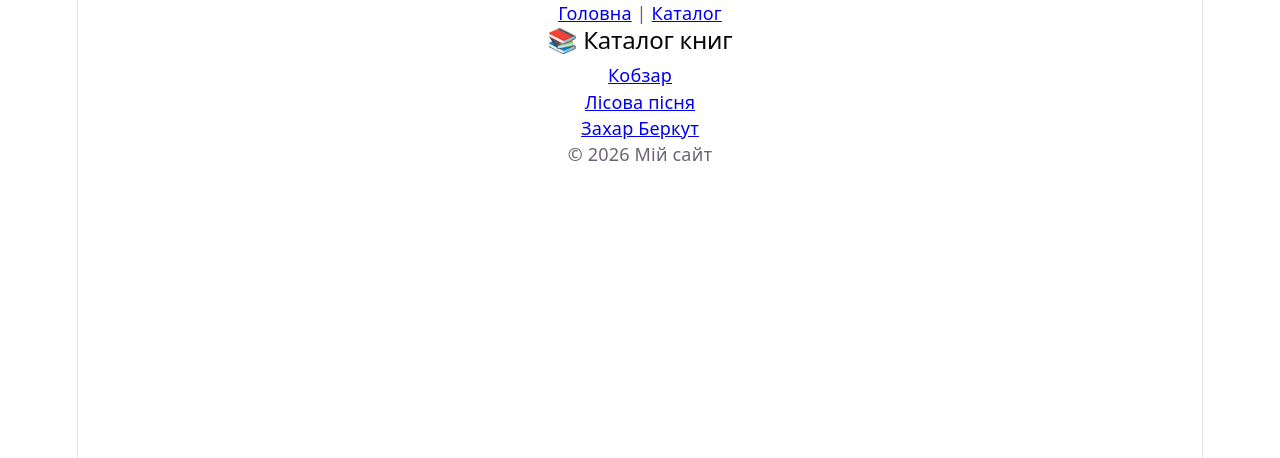
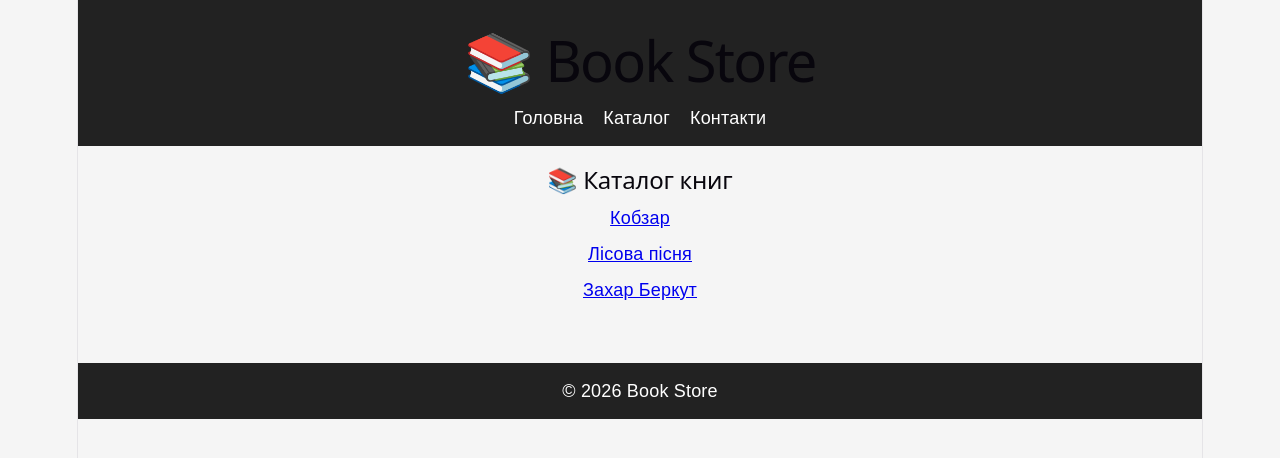
Before and after one commit to AndriNievrov/React-8lab, a React (Vite) app: page /catalog in a window 1280 px wide. Shown: the top 458 px of the page. Built offline with nearby package versions, Linux system fonts and the light colour scheme.

Commit message:
Lab 12 React

```diff
--- a/src/App.css
+++ b/src/App.css
@@ -1,42 +1,75 @@
 body {
-  font-family: Arial;
+  margin: 0;
+  font-family: Arial, sans-serif;
+  background: #f5f5f5;
+}
+
+.header {
+  background: #222;
+  color: white;
+  padding: 15px;
   text-align: center;
 }
 
-.loading {
-  font-size: 28px;
-  margin-top: 50px;
+.header nav {
+  margin-top: 10px;
 }
 
-.banner {
-  background: orange;
-  padding: 10px;
-  font-weight: bold;
+.header a {
+  color: white;
+  margin: 0 10px;
+  text-decoration: none;
+}
+
+.page {
+  padding: 20px;
+  text-align: center;
+}
+
+.book-item {
   margin: 10px;
 }
 
-.book-list {
-  display: flex;
-  gap: 20px;
-  justify-content: center;
-  margin: 20px;
+.footer {
+  background: #222;
+  color: white;
+  text-align: center;
+  padding: 15px;
+  margin-top: 30px;
 }
 
-.card {
-  border: 1px solid #ccc;
-  padding: 15px;
-  width: 200px;
+.form-container {
+  max-width: 400px;
+  margin: 30px auto;
+  background: white;
+  padding: 20px;
   border-radius: 10px;
 }
 
-.card-img {
+input,
+textarea {
   width: 100%;
+  padding: 10px;
+  margin-top: 10px;
+  box-sizing: border-box;
+}
+
+textarea {
+  height: 100px;
 }
 
 button {
+  margin-top: 15px;
+  padding: 10px;
+  width: 100%;
   background: green;
   color: white;
   border: none;
-  padding: 8px;
   cursor: pointer;
 }
+
+.error {
+  color: red;
+  font-size: 14px;
+  text-align: left;
+}
--- a/src/App.jsx
+++ b/src/App.jsx
@@ -1,4 +1,6 @@
 import { BrowserRouter as Router, Routes, Route } from "react-router-dom";
+
+import "./App.css";
 
 import Header from "./components/Header";
 import Footer from "./components/Footer";
@@ -6,6 +8,7 @@ import Footer from "./components/Footer";
 import HomePage from "./pages/HomePage";
 import CatalogPage from "./pages/CatalogPage";
 import BookDetails from "./pages/BookDetails";
+import ContactsPage from "./pages/ContactsPage";
 
 function App() {
   return (
@@ -16,6 +19,7 @@ function App() {
         <Route path="/" element={<HomePage />} />
         <Route path="/catalog" element={<CatalogPage />} />
         <Route path="/book/:id" element={<BookDetails />} />
+        <Route path="/contacts" element={<ContactsPage />} />
       </Routes>
 
       <Footer />
--- a/src/components/Footer.jsx
+++ b/src/components/Footer.jsx
@@ -1,7 +1,7 @@
 function Footer() {
   return (
     <footer className="footer">
-      <p>© 2026 Мій сайт</p>
+      <p>© 2026 Book Store</p>
     </footer>
   );
 }
--- a/src/components/Header.jsx
+++ b/src/components/Header.jsx
@@ -2,10 +2,15 @@ import { Link } from "react-router-dom";
 
 function Header() {
   return (
-    <nav>
-      <Link to="/">Головна</Link> |{" "}
-      <Link to="/catalog">Каталог</Link>
-    </nav>
+    <header className="header">
+      <h1>📚 Book Store</h1>
+
+      <nav>
+        <Link to="/">Головна</Link>
+        <Link to="/catalog">Каталог</Link>
+        <Link to="/contacts">Контакти</Link>
+      </nav>
+    </header>
   );
 }
 
--- a/src/pages/BookDetails.jsx
+++ b/src/pages/BookDetails.jsx
@@ -9,12 +9,15 @@ const books = [
 function BookDetails() {
   const { id } = useParams();
 
-  const book = books.find(b => b.id === parseInt(id));
+  const book = books.find((b) => b.id === parseInt(id));
 
   return (
-    <div>
+    <div className="page">
       <h2>📖 Деталі книги</h2>
-      <h3>{book ? book.title : "Книга не знайдена"}</h3>
+
+      <h3>
+        {book ? book.title : "Книга не знайдена"}
+      </h3>
     </div>
   );
 }
--- a/src/pages/CatalogPage.jsx
+++ b/src/pages/CatalogPage.jsx
@@ -8,11 +8,11 @@ const books = [
 
 function CatalogPage() {
   return (
-    <div>
+    <div className="page">
       <h2>📚 Каталог книг</h2>
 
       {books.map((book) => (
-        <div key={book.id}>
+        <div key={book.id} className="book-item">
           <Link to={`/book/${book.id}`}>
             {book.title}
           </Link>
--- /dev/null
+++ b/src/pages/ContactsPage.jsx
@@ -0,0 +1,85 @@
+import { useState } from "react";
+
+function ContactsPage() {
+  const [name, setName] = useState("");
+  const [email, setEmail] = useState("");
+  const [message, setMessage] = useState("");
+
+  const [errors, setErrors] = useState({});
+
+  const handleSubmit = (e) => {
+    e.preventDefault();
+
+    let newErrors = {};
+
+    if (!name) {
+      newErrors.name = "Введіть ім'я";
+    }
+
+    if (!email.includes("@")) {
+      newErrors.email = "Email має містити @";
+    }
+
+    if (message.length < 10) {
+      newErrors.message =
+        "Повідомлення має містити мінімум 10 символів";
+    }
+
+    setErrors(newErrors);
+
+    if (Object.keys(newErrors).length === 0) {
+      alert("Форма успішно відправлена ✅");
+
+      setName("");
+      setEmail("");
+      setMessage("");
+    }
+  };
+
+  return (
+    <div className="form-container">
+      <h2>📩 Контакти</h2>
+
+      <form onSubmit={handleSubmit}>
+
+        <input
+          type="text"
+          placeholder="Ім'я"
+          value={name}
+          onChange={(e) => setName(e.target.value)}
+        />
+
+        {errors.name && (
+          <p className="error">{errors.name}</p>
+        )}
+
+        <input
+          type="text"
+          placeholder="Email"
+          value={email}
+          onChange={(e) => setEmail(e.target.value)}
+        />
+
+        {errors.email && (
+          <p className="error">{errors.email}</p>
+        )}
+
+        <textarea
+          placeholder="Повідомлення"
+          value={message}
+          onChange={(e) => setMessage(e.target.value)}
+        />
+
+        {errors.message && (
+          <p className="error">{errors.message}</p>
+        )}
+
+        <button type="submit">
+          Відправити
+        </button>
+      </form>
+    </div>
+  );
+}
+
+export default ContactsPage;
--- a/src/pages/HomePage.jsx
+++ b/src/pages/HomePage.jsx
@@ -1,5 +1,10 @@
 function HomePage() {
-  return <h2>🏠 Головна сторінка</h2>;
+  return (
+    <div className="page">
+      <h2>🏠 Головна сторінка</h2>
+      <p>Ласкаво просимо до магазину книг</p>
+    </div>
+  );
 }
 
 export default HomePage;
```
